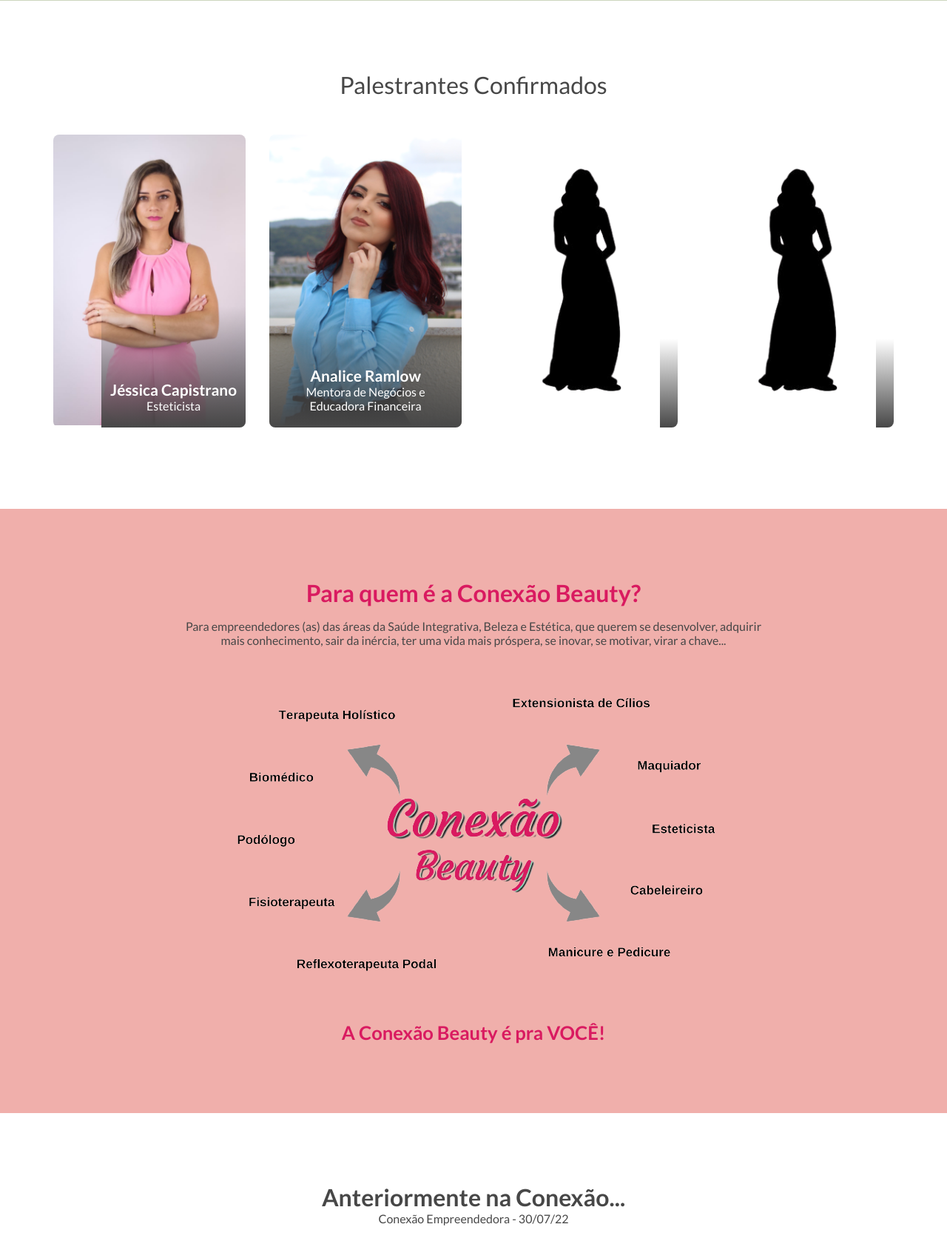
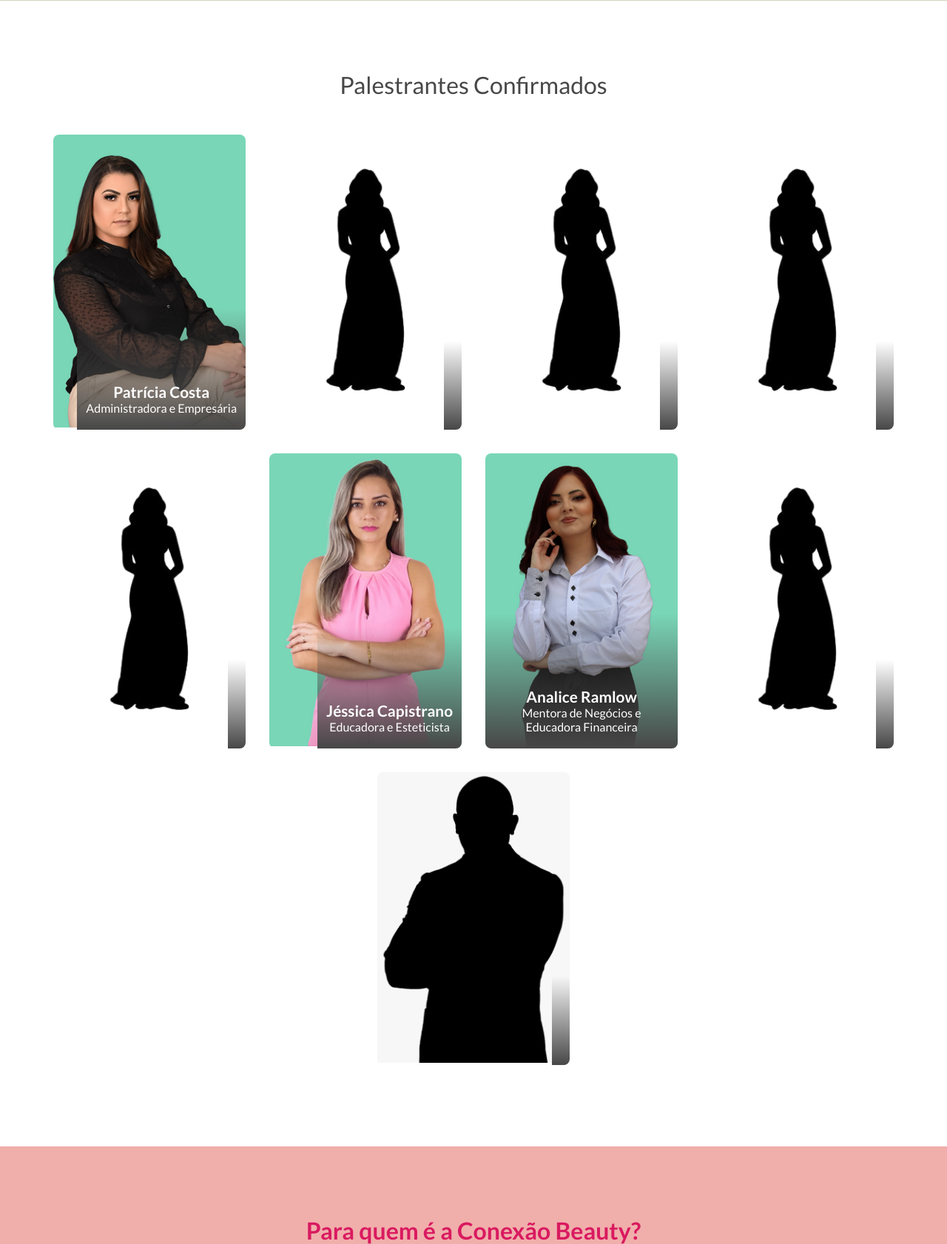
Before and after one commit to patrickhpgc/conexaoEmpreendedora, a PHP site: page / in a window 1280 px wide. Shown: the part 2111-3793 px from the top of the page at 74% size. Run offline with PHP 8.4, Linux system fonts and the light colour scheme; some libraries are stand-ins or nearby versions.

Commit message:
Adicionando palestrante

```diff
--- a/index.php
+++ b/index.php
@@ -200,6 +200,93 @@
                 <div class="div-cards-4">
 
                     <div class="card-4">
+                        <img src="assets/media/patricia.png" alt="Patrícia Costa">
+                        <div class="hover-description text-grey">
+                            <div class="text-1">
+                                <p>
+                                    Patrícia Costa,
+                                </p>
+                                <p class="mt-1">
+                                    Administradora e Empresária, Bacharel em Ciências Contábeis, Consultora, Master Coach e Mentora ISOR° formada e credenciada na atividade de atendimento individual a gestores de empresas. Possui MBA em Gestão de Mercado para Consultórios e Clínicas. Gestão de processos e Gestão Empresarial.
+                                </p>
+                            </div>
+                            <div class="div-social">
+                                <a href="https://www.instagram.com/patriciaocosta/" class="text-grey text-2" target="_blank"><i class="fa-brands fa-instagram mr-1"></i>patriciaocosta</a>
+                            </div>
+                        </div>
+                        <div class="border-name text-white">
+                            <span class="text-2 text-bold">Patrícia Costa</span>
+                            <span>Administradora e Empresária</span>
+                        </div>
+                    </div>
+
+                    <div class="card-4">
+                        <img src="assets/media/oculto-2.webp" alt="Oculto">
+                        <div class="hover-description text-grey">
+                            <div class="text-1">
+                                <p>
+                                </p>
+                            </div>
+                            <div class="div-social" style="visibility:hidden">
+                                <a href="#" class="text-grey text-2" target="_blank"><i class="fa-brands fa-instagram mr-1"></i></a>
+                            </div>
+                        </div>
+                        <div class="border-name text-white">
+                            <span class="text-2 text-bold"></span>
+                            <span></span>
+                        </div>
+                    </div>
+                    <div class="card-4">
+                        <img src="assets/media/oculto-2.webp" alt="Oculto">
+                        <div class="hover-description text-grey">
+                            <div class="text-1">
+                                <p>
+                                </p>
+                            </div>
+                            <div class="div-social" style="visibility:hidden">
+                                <a href="#" class="text-grey text-2" target="_blank"><i class="fa-brands fa-instagram mr-1"></i></a>
+                            </div>
+                        </div>
+                        <div class="border-name text-white">
+                            <span class="text-2 text-bold"></span>
+                            <span></span>
+                        </div>
+                    </div>
+                    <div class="card-4">
+                        <img src="assets/media/oculto-2.webp" alt="Oculto">
+                        <div class="hover-description text-grey">
+                            <div class="text-1">
+                                <p>
+                                </p>
+                            </div>
+                            <div class="div-social" style="visibility:hidden">
+                                <a href="#" class="text-grey text-2" target="_blank"><i class="fa-brands fa-instagram mr-1"></i></a>
+                            </div>
+                        </div>
+                        <div class="border-name text-white">
+                            <span class="text-2 text-bold"></span>
+                            <span></span>
+                        </div>
+                    </div>
+
+                    <div class="card-4">
+                        <img src="assets/media/oculto-2.webp" alt="Oculto">
+                        <div class="hover-description text-grey">
+                            <div class="text-1">
+                                <p>
+                                </p>
+                            </div>
+                            <div class="div-social" style="visibility:hidden">
+                                <a href="#" class="text-grey text-2" target="_blank"><i class="fa-brands fa-instagram mr-1"></i></a>
+                            </div>
+                        </div>
+                        <div class="border-name text-white">
+                            <span class="text-2 text-bold"></span>
+                            <span></span>
+                        </div>
+                    </div>
+
+                    <div class="card-4">
                         <img src="assets/media/jessica.png" alt="Jéssica Capistrano">
                         <div class="hover-description text-grey">
                             <div class="text-1">
@@ -216,7 +303,7 @@
                         </div>
                         <div class="border-name text-white">
                             <span class="text-2 text-bold">Jéssica Capistrano</span>
-                            <span>Esteticista</span>
+                            <span>Educadora e Esteticista</span>
                         </div>
                     </div>
 
@@ -259,9 +346,8 @@
                             <span></span>
                         </div>
                     </div>
-
                     <div class="card-4">
-                        <img src="assets/media/oculto-2.webp" alt="Oculto">
+                        <img src="assets/media/oculto-1.webp" alt="Oculto">
                         <div class="hover-description text-grey">
                             <div class="text-1">
                                 <p>
@@ -598,7 +684,6 @@
                         </div>
                     </a>
                 </div>
-                <a href="https://wa.me/554896956673" target="_blank">
                 <div>
                     <p class="text-5 text-bold text-primary" style="padding: 0 16px 0 16px;">Patrocinador Master</p>
                 </div>
@@ -624,6 +709,7 @@
                         </div>
                     </a>
                 </div>
+                <a href="https://wa.me/5548991066875" target="_blank">
                     <button class="btn btn-primary mt-2">
                         <span class="text-2 text-bold">SEJA UM PATROCINADOR</span>
                     </button>
```
Also changed, not shown: assets/media/analice.png, assets/media/analice_old.png (added), assets/media/jessica.png, assets/media/jessica_old.png (added), assets/media/patricia.png (added). Lines whose indentation alone changed are shown as unchanged.
